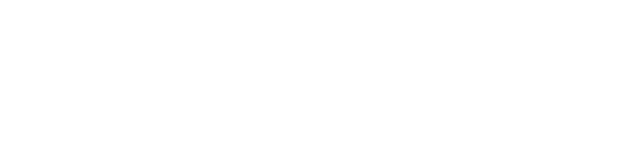
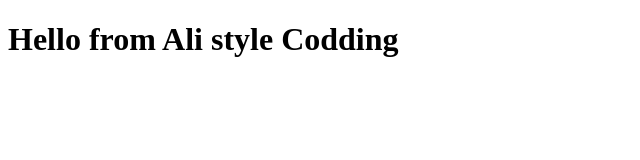
Before and after one commit to alisalehia/Cook-Book, a plain HTML site: page index.html in a window 1280 px wide. Shown: the whole page, without its empty margins (0-640 px from the left). Drawn offline with Linux system fonts and the light colour scheme.

Commit message:
h1 tag added

```diff
--- a/index.html
+++ b/index.html
@@ -6,6 +6,6 @@
     <title>Document</title>
 </head>
 <body>
-
+    <h1>Hello from Ali style Codding</h1>
 </body>
 </html>
```
